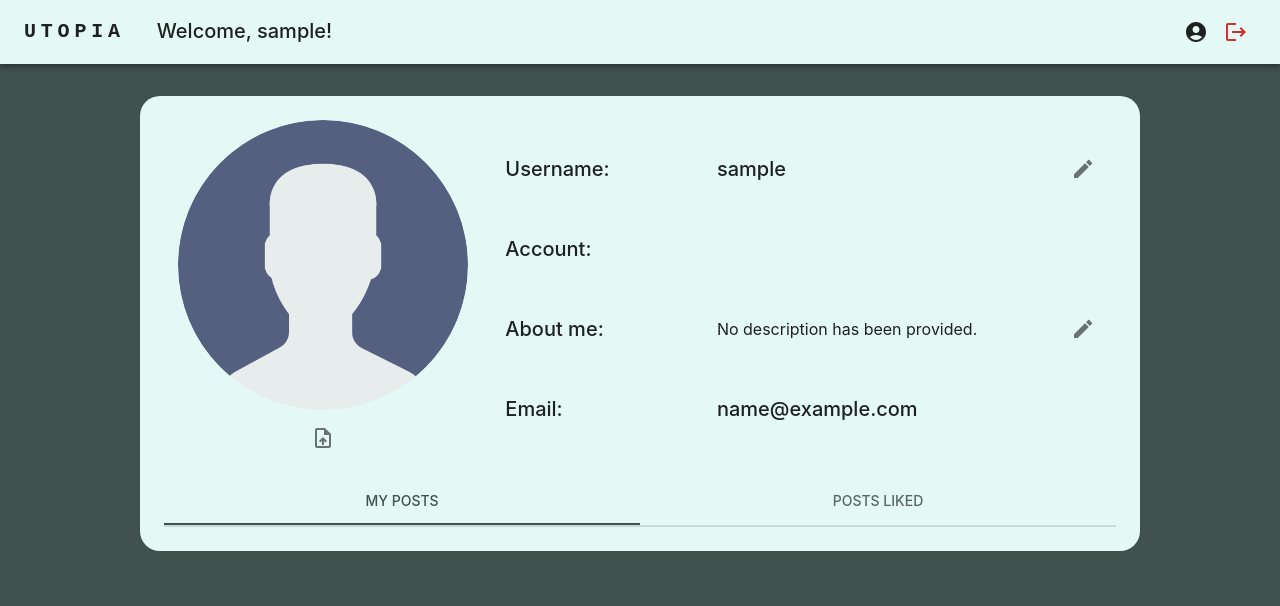
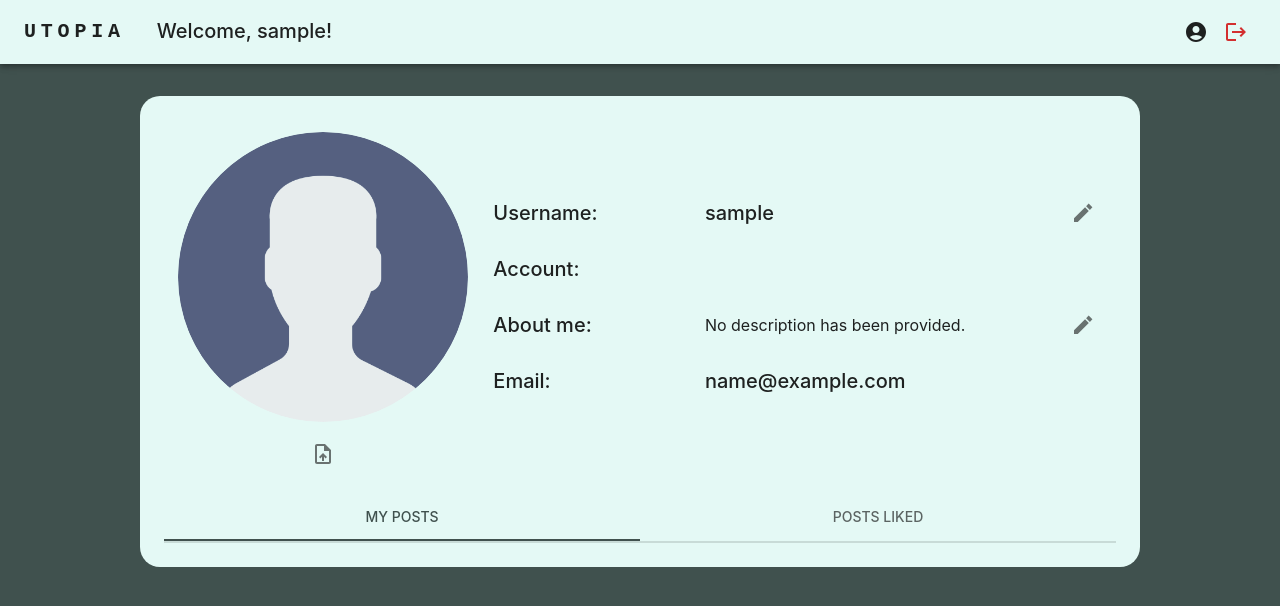
Before and after one commit to SyTW2223/E08, a React (Create React App) app in the folder client/: page /profile in a window 1280 px wide. Shown: the top 606 px of the page. Built offline with nearby package versions, Linux system fonts and the light colour scheme; no server answers; sample sign-in values are in the browser's storage.

Commit message:
Fixed padding of Profile

```diff
--- a/client/src/components/Navbar.js
+++ b/client/src/components/Navbar.js
@@ -20,6 +20,7 @@ export default function ButtonAppBar() {
 
   const { isLoggedIn } = useSelector(state => state.auth);
   const { user: currentUser } = useSelector(state => state.auth);
+  const currentProfile = useSelector(state => state.profile);
 
   const dispatch = useDispatch();
 
--- a/client/src/components/Profile.js
+++ b/client/src/components/Profile.js
@@ -159,10 +159,10 @@ export const Profile = () => {
       >
         <Grid container alignItems="center" justifyContent="center" >
           <Grid container xs={12} md={4} justifyContent="center">
-            <Grid item>
+            <Grid item padding={1.5}>
               <Avatar alt="profile" src={uploadImage || profilePicture || userAvatar} sx={profileStyle} />
             </Grid>
-            <Grid container xs={12} md={12} alignItems='center' justifyContent='center' marginTop='0.5em'>
+            <Grid container xs={12} md={12} alignItems='center' justifyContent='center'>
               <Grid item>
                 <IconButton
                   aria-label="upload picture" component="label">
@@ -193,7 +193,7 @@ export const Profile = () => {
           </Grid>
           <Grid container xs={12} md={8} alignItems="center">
             <Grid item xs={5} md={4}>
-              <Typography variant="h6" padding={3}>
+              <Typography variant="h6" padding={1.5}>
                 Username:
               </Typography>
             </Grid>
@@ -218,7 +218,7 @@ export const Profile = () => {
               </>
               : <>
                 <Grid item xs={6} md={7}>
-                  <Typography variant="h6" padding={3}>
+                  <Typography variant="h6" padding={1.5}>
                     {username}
                   </Typography>
                 </Grid>
@@ -231,18 +231,18 @@ export const Profile = () => {
             }
             <Grid container>
               <Grid item xs={5} md={4}>
-                <Typography variant="h6" padding={3}>
+                <Typography variant="h6" padding={1.5}>
                   Account:
                 </Typography>
               </Grid>
               <Grid item xs={7} md={8}>
-                <Typography variant="h6" padding={3}>
+                <Typography variant="h6" padding={1.5}>
                   {currentUser.accountName}
                 </Typography>
               </Grid>
             </Grid>
             <Grid item xs={4} md={4}>
-              <Typography variant="h6" padding={3}>
+              <Typography variant="h6" padding={1.5}>
                 About me:
               </Typography>
             </Grid>
@@ -267,7 +267,7 @@ export const Profile = () => {
               </>
               : <>
                 <Grid item xs={7} md={7}>
-                  <Typography variant="body1" padding={3}>
+                  <Typography variant="body1" padding={1.5}>
                     {description || 'No description has been provided.'}
                   </Typography>
                 </Grid>
@@ -279,12 +279,12 @@ export const Profile = () => {
               </>
             }
             <Grid item xs={5} md={4}>
-              <Typography variant="h6" padding={3}>
+              <Typography variant="h6" padding={1.5}>
                 Email:
               </Typography>
             </Grid>
             <Grid item xs={7} md={8}>
-              <Typography variant="h6" padding={3}>
+              <Typography variant="h6" padding={1.5}>
                 {currentUser.email}
               </Typography>
             </Grid>
```
